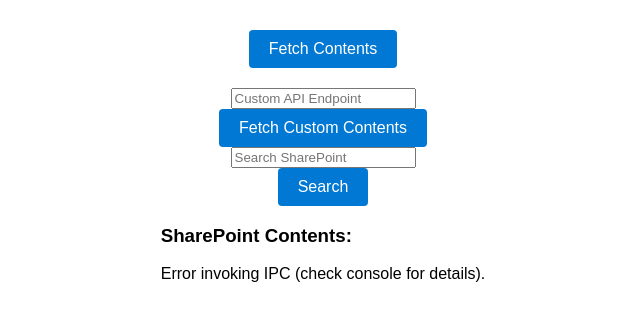
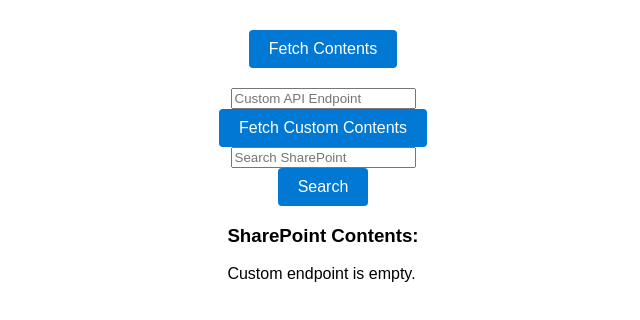
Before and after one commit to dfopsdev/sharepointNavigator, an Electron app: page index.html in a window 800 px wide. Both pictures are taken after a click on the button "Fetch Custom Contents". Shown: the whole page, without its empty margins (77-717 px from the left). Drawn offline with Linux system fonts and the light colour scheme.

Commit message:
Some validation

```diff
--- a/index.html
+++ b/index.html
@@ -80,6 +80,7 @@
       async function fetchContents() {
         try {
           const contents = await ipcRenderer.invoke('get-contents', siteUrl);
+          siteContentsList.innerHTML = '';
 
           if (contents.error) {
             console.error('Error fetching contents from SharePoint:', contents.error);
@@ -103,11 +104,14 @@
       async function fetchCustomContents() {
         const customEndpoint = document.getElementById('customEndpoint').value;
 
+        if (!customEndpoint) {
+          console.error('Custom endpoint is empty.');
+          document.getElementById('siteContents').innerText = 'Custom endpoint is empty.';
+          return;
+        }
+
         try {
-          // Ensure the customEndpoint is a valid URL before making the request
           const url = new URL(customEndpoint);
-
-          // You can add additional validation logic as needed
 
           const contents = await ipcRenderer.invoke('get-contents', customEndpoint);
 
@@ -125,13 +129,19 @@
             });
           }
         } catch (error) {
-          console.error('Error invoking IPC:', error);
-          document.getElementById('siteContents').innerText =
-            'Error invoking IPC (check console for details).';
+          console.error('Invalid URL:', error);
+          document.getElementById('siteContents').innerText = 'Invalid URL. Please enter a valid URL.';
         }
       }
+
       async function searchContents() {
         const searchQuery = document.getElementById('searchInput').value;
+
+        if (!searchQuery) {
+          console.error('Search query is empty.');
+          document.getElementById('siteContents').innerText = 'Search query is empty.';
+          return;
+        }
 
         try {
           // Ensure the searchQuery is not empty
```
